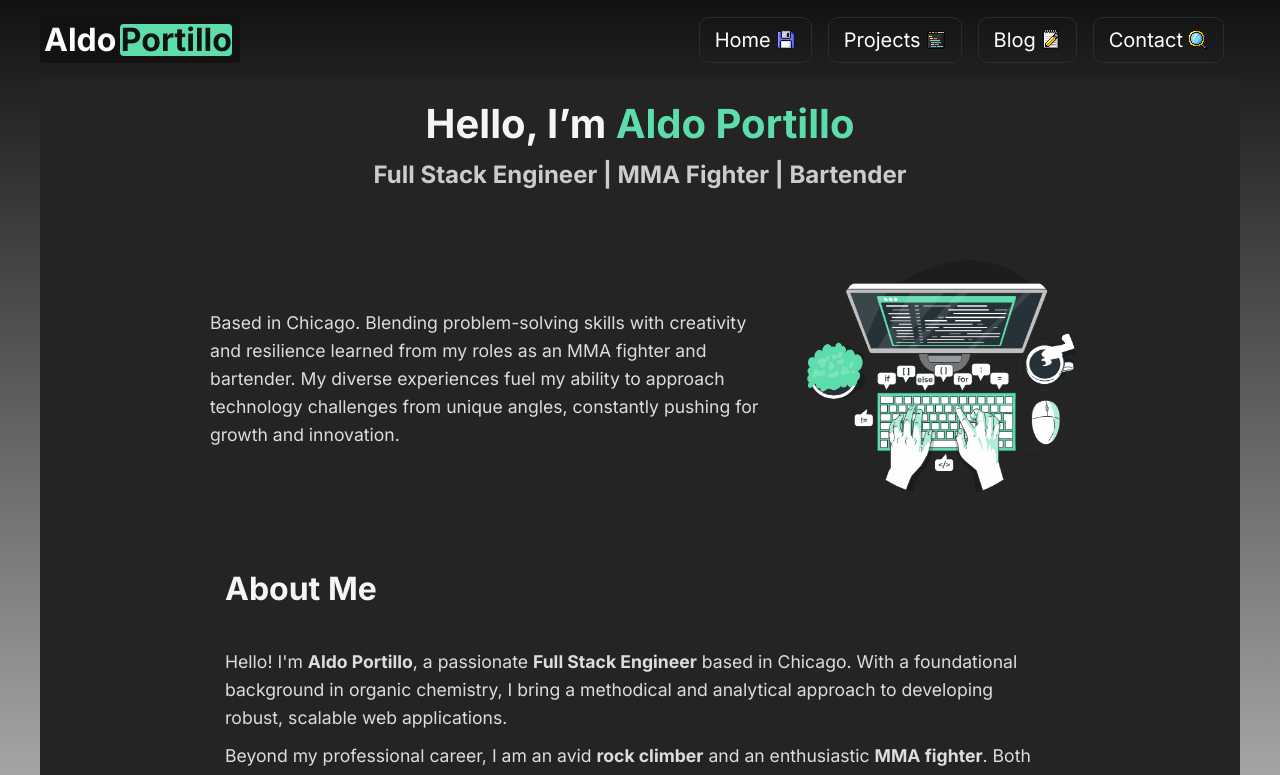
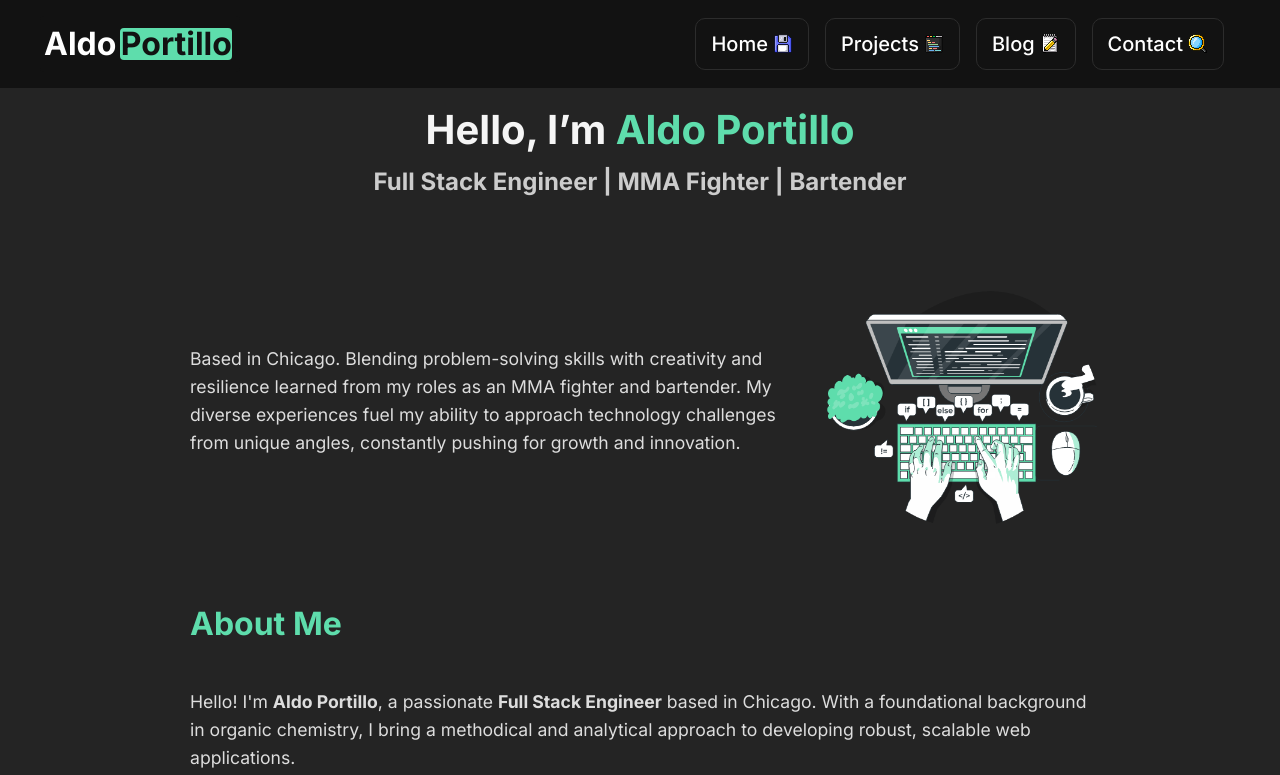
Before and after one commit to aldoportillo/portfolio-next, a Next.js app: page / in a window 1280 px wide. Shown: the top 775 px of the page. Built offline with nearby package versions, Linux system fonts and the light colour scheme.

Commit message:
Adjust global styles

```diff
--- a/src/app/globals.css
+++ b/src/app/globals.css
@@ -1,107 +1,44 @@
 :root {
-  --max-width: 1100px;
-  --border-radius: 12px;
-  --font-mono: ui-monospace, Menlo, Monaco, "Cascadia Mono", "Segoe UI Mono",
-    "Roboto Mono", "Oxygen Mono", "Ubuntu Monospace", "Source Code Pro",
-    "Fira Mono", "Droid Sans Mono", "Courier New", monospace;
+  font-family: Inter, system-ui, Avenir, Helvetica, Arial, sans-serif;
+  line-height: 1.5;
+  font-weight: 400;
 
-  --foreground-rgb: 0, 0, 0;
-  --background-start-rgb: 214, 219, 220;
-  --background-end-rgb: 255, 255, 255;
-
-  --primary-glow: conic-gradient(
-    from 180deg at 50% 50%,
-    #16abff33 0deg,
-    #0885ff33 55deg,
-    #54d6ff33 120deg,
-    #0071ff33 160deg,
-    transparent 360deg
-  );
-  --secondary-glow: radial-gradient(
-    rgba(255, 255, 255, 1),
-    rgba(255, 255, 255, 0)
-  );
-
-  --tile-start-rgb: 239, 245, 249;
-  --tile-end-rgb: 228, 232, 233;
-  --tile-border: conic-gradient(
-    #00000080,
-    #00000040,
-    #00000030,
-    #00000020,
-    #00000010,
-    #00000010,
-    #00000080
-  );
-
-  --callout-rgb: 238, 240, 241;
-  --callout-border-rgb: 172, 175, 176;
-  --card-rgb: 180, 185, 188;
-  --card-border-rgb: 131, 134, 135;
+  color-scheme: light dark;
+  color: rgba(255, 255, 255, 0.87);
+  --background-color: #242424;
+  --accent: #5eddac;
+  font-synthesis: none;
+  text-rendering: optimizeLegibility;
+  -webkit-font-smoothing: antialiased;
+  -moz-osx-font-smoothing: grayscale;
+  --header: #121212;
 }
 
-@media (prefers-color-scheme: dark) {
-  :root {
-    --foreground-rgb: 255, 255, 255;
-    --background-start-rgb: 0, 0, 0;
-    --background-end-rgb: 0, 0, 0;
-
-    --primary-glow: radial-gradient(rgba(1, 65, 255, 0.4), rgba(1, 65, 255, 0));
-    --secondary-glow: linear-gradient(
-      to bottom right,
-      rgba(1, 65, 255, 0),
-      rgba(1, 65, 255, 0),
-      rgba(1, 65, 255, 0.3)
-    );
-
-    --tile-start-rgb: 2, 13, 46;
-    --tile-end-rgb: 2, 5, 19;
-    --tile-border: conic-gradient(
-      #ffffff80,
-      #ffffff40,
-      #ffffff30,
-      #ffffff20,
-      #ffffff10,
-      #ffffff10,
-      #ffffff80
-    );
-
-    --callout-rgb: 20, 20, 20;
-    --callout-border-rgb: 108, 108, 108;
-    --card-rgb: 100, 100, 100;
-    --card-border-rgb: 200, 200, 200;
-  }
-}
-
-* {
-  box-sizing: border-box;
-  padding: 0;
-  margin: 0;
-}
-
-html,
-body {
-  max-width: 100vw;
+body, html {
   overflow-x: hidden;
 }
 
-body {
-  color: rgb(var(--foreground-rgb));
-  background: linear-gradient(
-      to bottom,
-      transparent,
-      rgb(var(--background-end-rgb))
-    )
-    rgb(var(--background-start-rgb));
+a {
+  font-weight: 500;
+  text-decoration: inherit;
 }
 
-a {
-  color: inherit;
-  text-decoration: none;
+body {
+  margin: 0;
+  display: flex;
+  place-items: center;
+  min-width: 320px;
+  min-height: 100vh;
+  justify-content: center;
+  background-color: var(--header);
+
 }
 
-@media (prefers-color-scheme: dark) {
-  html {
-    color-scheme: dark;
-  }
+main{
+  background-color: var(--background-color);
 }
+
+h1 {
+  font-size: 3.2em;
+  line-height: 1.1;
+}
--- a/src/app/page.module.css
+++ /dev/null
@@ -1,44 +0,0 @@
-:root {
-  font-family: Inter, system-ui, Avenir, Helvetica, Arial, sans-serif;
-  line-height: 1.5;
-  font-weight: 400;
-
-  color-scheme: light dark;
-  color: rgba(255, 255, 255, 0.87);
-  --background-color: #242424;
-  --accent: #5eddac;
-  font-synthesis: none;
-  text-rendering: optimizeLegibility;
-  -webkit-font-smoothing: antialiased;
-  -moz-osx-font-smoothing: grayscale;
-  --header: #121212;
-}
-
-body, html {
-  overflow-x: hidden;
-}
-
-a {
-  font-weight: 500;
-  text-decoration: inherit;
-}
-
-body {
-  margin: 0;
-  display: flex;
-  place-items: center;
-  min-width: 320px;
-  min-height: 100vh;
-  justify-content: center;
-  background-color: var(--header);
-
-}
-
-main{
-  background-color: var(--background-color);
-}
-
-h1 {
-  font-size: 3.2em;
-  line-height: 1.1;
-}
```
